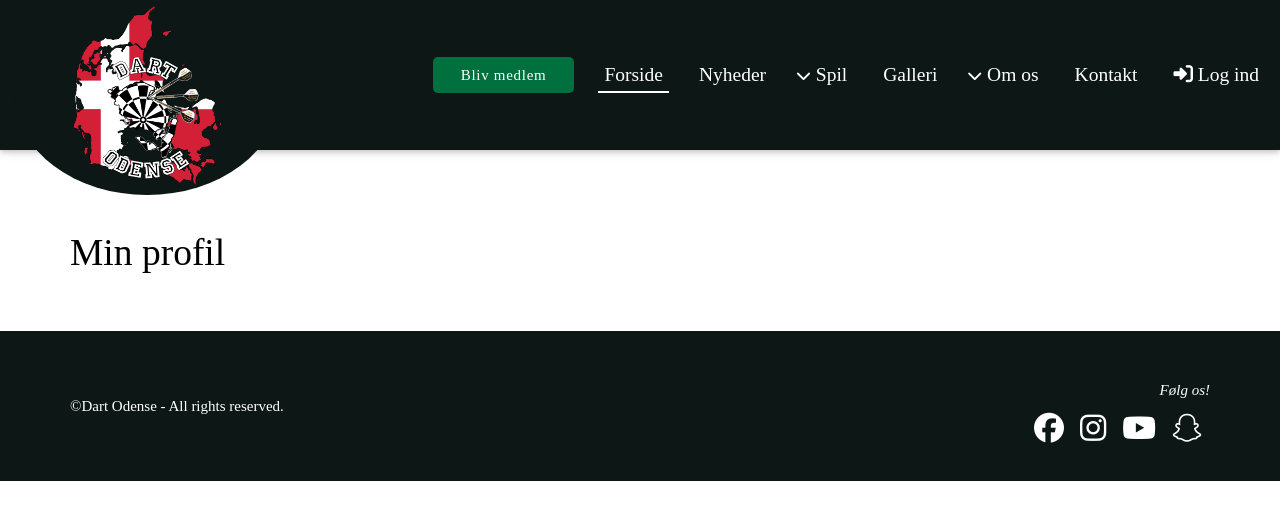
After one commit to mito121/dart-odense, a PHP site: template pages/profile.php in a window 1280 px wide. The commit adds this page. Shown: the top 520 px of the page. Run offline with PHP 8.4, Linux system fonts and the light colour scheme; the template is opened without the code that fills it, so the values that code supplies are empty; some libraries are stand-ins or nearby versions; some web fonts are replaced.

Commit message:
no real changes (created profile.php)

```diff
--- a/pages/contact.php
+++ b/pages/contact.php
@@ -51,9 +51,5 @@
                 </form>
             </div>
         </div>
-
-
-
-
     </div>
 </section>
--- /dev/null
+++ b/pages/profile.php
@@ -0,0 +1,6 @@
+<section class="top-space">
+    <div class="wrapper">
+        <h1>Min profil</h1>
+
+    </div>
+</section>
```
